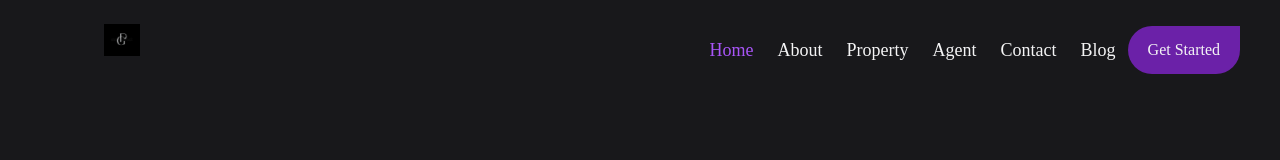
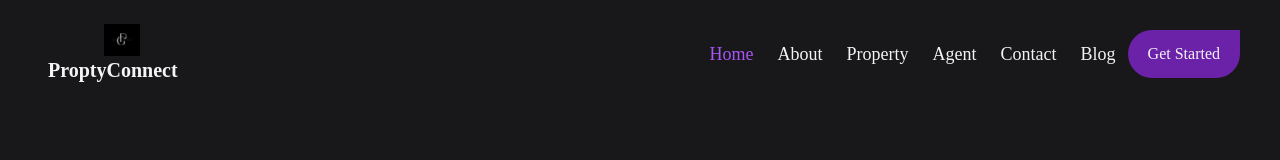
Before and after one commit to ucheogbodo-25/Webstack-Portfolio-Project-ProptyConnect, a React (Create React App) app in the folder frontend/ProptyConnect/: page / in a window 1280 px wide. Shown: the top 160 px of the page. Built offline with nearby package versions, Linux system fonts and the light colour scheme; no server answers.

Commit message:
Update Header.js

```diff
--- a/frontend/ProptyConnect/src/components/Header/Header.js
+++ b/frontend/ProptyConnect/src/components/Header/Header.js
@@ -24,6 +24,7 @@ function Header() {
         <div>
           <NavLink to="/">
             <img className="h-8 w-70 ml-16" src={logo} alt="ProptyConnect logo"></img>
+            <span className="text-xl font-bold ml-2">ProptyConnect</span>
           </NavLink>
         </div>
         <div className="hidden lg:flex">
```
